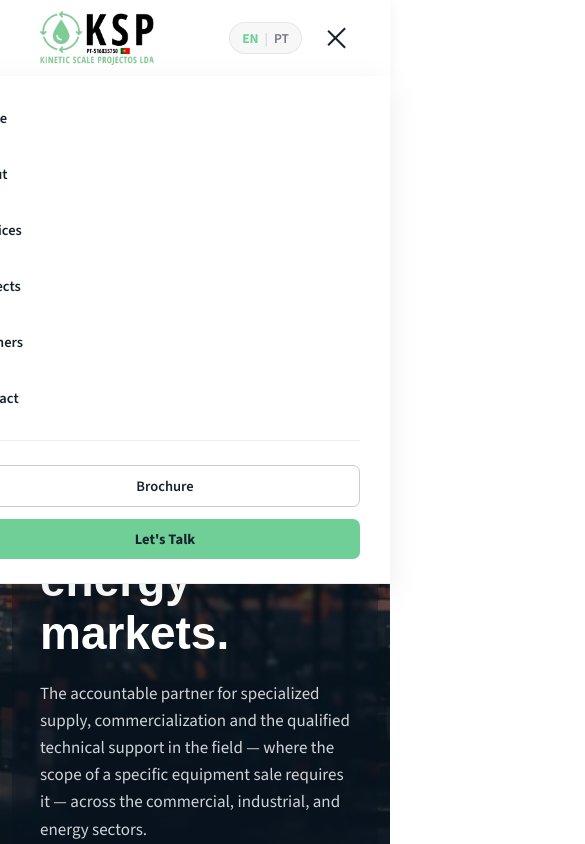
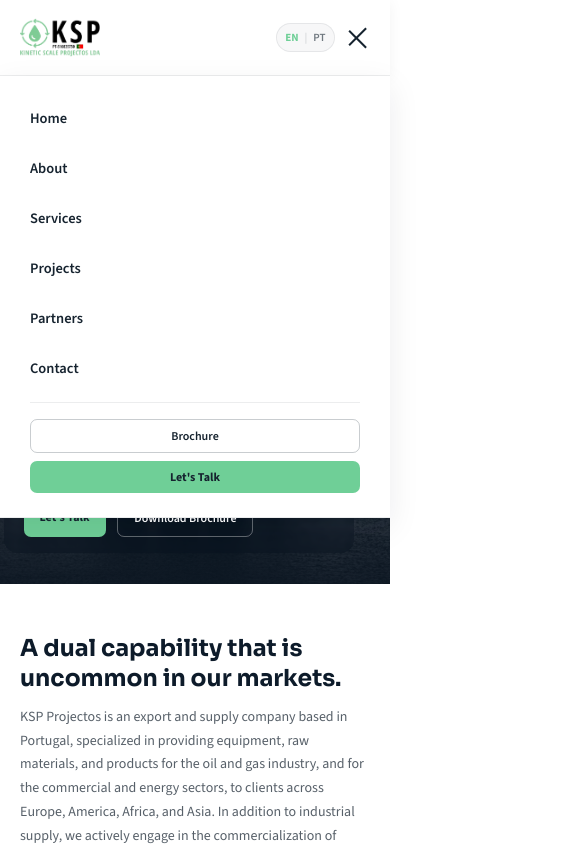
Before and after one commit to 16SAGG/KSP, a React (Vite) app: page / in a window 390 px wide. Both pictures are taken after a click on the button "Toggle navigation menu". Shown: the top 844 px of the page, 585 px wide, since content can reach past the window. Built offline with nearby package versions, Linux system fonts and the light colour scheme.

Commit message:
Responsive

```diff
--- a/src/App.css
+++ b/src/App.css
@@ -1,11 +1,35 @@
 @import url('https://fonts.googleapis.com/css2?family=Source+Sans+3:ital,wght@0,200..900;1,200..900&display=swap');
+@import url('https://fonts.googleapis.com/css2?family=Sora:wght@400;700;800&display=swap');
 
-body{
+* {
+  box-sizing: border-box;
+}
+
+body {
   background-color: "#fff";
   margin: 0px;
+  font-family: 'Source Sans 3', sans-serif;
 }
 
-a{
+a {
   text-decoration: 'none';
   font: '600 14.5px "Source Sans 3", sans-serif';
 }
+
+h1, h2, h3, h4, h5, h6 {
+  font-family: 'Sora', sans-serif;
+  margin: 0;
+}
+
+/* Global responsive utilities */
+@media (max-width: 768px) {
+  body {
+    font-size: 14px;
+  }
+}
+
+@media (max-width: 480px) {
+  body {
+    font-size: 13px;
+  }
+}
--- a/src/components/Navbar.css
+++ b/src/components/Navbar.css
@@ -38,16 +38,18 @@
   position: absolute;
   top: 76px;
   right: 0;
-  width: 320px;
+  width: clamp(280px, 100vw - 20px, 320px);
   background: #FFF;
   border-left: 1px solid rgba(13, 27, 42, 0.08);
   border-bottom: 1px solid rgba(13, 27, 42, 0.08);
   box-shadow: -5px 10px 30px rgba(13, 27, 42, 0.08);
-  padding: 30px 40px;
+  padding: clamp(20px, 5vw, 30px) clamp(20px, 5vw, 40px);
   flex-direction: column;
-  gap: 24px;
+  gap: clamp(16px, 4vw, 24px);
   z-index: 49;
   animation: slideDown 0.3s ease-out forwards;
+  max-height: calc(100vh - 76px);
+  overflow-y: auto;
 }
 
 .nav-mobile-menu.open {
@@ -57,13 +59,13 @@
 .nav-mobile-links {
   display: flex;
   flex-direction: column;
-  gap: 20px;
+  gap: clamp(14px, 3vw, 20px);
 }
 
 .nav-mobile-links a {
   padding: 8px 0;
   transition: all 0.2s ease;
-  font: 600 15px "Source Sans 3", sans-serif;
+  font: 600 clamp(13px, 3.5vw, 15px) "Source Sans 3", sans-serif;
   color: rgb(22, 35, 47);
   text-decoration: none;
 }
@@ -76,8 +78,8 @@
 .nav-mobile-actions {
   display: flex;
   flex-direction: column;
-  gap: 12px;
-  padding-top: 24px;
+  gap: clamp(8px, 2vw, 12px);
+  padding-top: clamp(16px, 3vw, 24px);
   border-top: 1px solid rgba(13, 27, 42, 0.08);
 }
 
--- a/src/components/Navbar.jsx
+++ b/src/components/Navbar.jsx
@@ -50,7 +50,7 @@ function Navbar() {
         <div
          style={{
             margin: '0px auto',
-            padding: '0px 40px',
+            padding: '0px clamp(16px, 5vw, 40px)',
             display: 'flex',
             alignItems: 'center',
             justifyContent: 'space-between',
@@ -69,23 +69,23 @@ function Navbar() {
                     src="ksp-logo.png"
                     alt="KSP Projectos — Kinetic Scale Projectos, LDA"
                     style={{
-                        height: '57px',
+                        height: 'clamp(40px, 10vw, 57px)',
                         objectFit: 'contain',
                         display:'block'
                     }}
                 />
             </a>
 
-            <div style={{ display: 'flex', alignItems: 'center', gap: '24px' }}>
+            <div style={{ display: 'flex', alignItems: 'center', gap: 'clamp(12px, 3vw, 24px)' }}>
                 {/* Language Switcher */}
                 <div
                     style={{
                         display: 'flex',
                         alignItems: 'center',
                         gap: '6px',
-                        font: '600 13.5px "Source Sans 3", sans-serif',
+                        font: '600 clamp(11px, 2.5vw, 13.5px) "Source Sans 3", sans-serif',
                         background: 'rgba(13, 27, 42, 0.03)',
-                        padding: '6px 12px',
+                        padding: '6px clamp(8px, 2vw, 12px)',
                         borderRadius: '20px',
                         border: '1px solid rgba(13, 27, 42, 0.08)'
                     }}
@@ -141,10 +141,10 @@ function Navbar() {
                     <a
                         style={{
                             textDecoration: 'none',
-                            font: '600 14.5px "Source Sans 3", sans-serif',
+                            font: '600 clamp(12px, 3vw, 14.5px) "Source Sans 3", sans-serif',
                             color: 'rgb(22, 35, 47)',
                             border: '1px solid rgba(13, 27, 42, 0.22)',
-                            padding: '10px 16px',
+                            padding: 'clamp(8px, 2vw, 10px) clamp(12px, 3vw, 16px)',
                             borderRadius: '7px'
                         }}
                         href="KSP Brochure - v2.pdf"
@@ -156,10 +156,10 @@ function Navbar() {
                     <a
                         style={{
                             textDecoration: 'none',
-                            font: '700 14.5px "Source Sans 3", sans-serif',
+                            font: '700 clamp(12px, 3vw, 14.5px) "Source Sans 3", sans-serif',
                             color: 'rgb(22, 35, 47)',
                             background : 'rgb(111, 207, 151)',
-                            padding: '10px 18px',
+                            padding: 'clamp(8px, 2vw, 10px) clamp(12px, 3vw, 18px)',
                             borderRadius: '7px'
                         }}
                         href='#contact'
--- a/src/sections/Home.jsx
+++ b/src/sections/Home.jsx
@@ -34,7 +34,7 @@ function Home() {
         <div
             style={{
                 position:'relative',
-                minHeight:'640px',
+                minHeight:'max(400px, 60vh)',
                 display:'flex',
                 flexDirection:'column',
                 justifyContent:'flex-end',
@@ -46,13 +46,13 @@ function Home() {
             <div
                 style={{
                     margin: '0px auto',
-                    padding: '90px 40px 70px',
+                    padding: 'clamp(40px, 10vw, 90px) clamp(20px, 5vw, 40px) clamp(30px, 8vw, 70px)',
                     width: '100%',
                     boxSizing: 'border-box',
                     display:'flex',
                     justifyContent: 'space-between',
                     alignItems:'flex-end',
-                    gap:'40px',
+                    gap:'clamp(20px, 5vw, 40px)',
                     flexWrap: 'wrap'
                 }}
             >
@@ -62,36 +62,37 @@ function Home() {
                         background:'rgba(10, 20, 32, 0.38)',
                         backdropFilter: 'blur(2px)',
                         borderRadius: '14px',
-                        padding: '24px 28px',
-                        margin: '0px -28px',
-                        maxWidth: '660px'
+                        padding: 'clamp(16px, 4vw, 24px) clamp(16px, 5vw, 28px)',
+                        margin: '0px clamp(-16px, -5vw, -28px)',
+                        maxWidth: '100%',
+                        minWidth: '280px'
                     }}
                 >
                     <p
                         style={{
-                            font: '700 12.5px "Source Sans 3", sans-serif',
+                            font: '700 clamp(10px, 2.5vw, 12.5px) "Source Sans 3", sans-serif',
                             letterSpacing:'2px',
                             color: 'rgb(111, 207, 151)',
                             textTransform: 'uppercase',
-                            marginBottom: '16px'
+                            marginBottom: 'clamp(12px, 3vw, 16px)'
                         }}
                     >
                         {t.tag}
                     </p>
                     <h1
                         style={{
-                            font: '800 46px / 1.15 Sora, sans-serif',
+                            font: '800 clamp(28px, 8vw, 46px) / 1.15 Sora, sans-serif',
                             color: '#fff',
-                            margin: '0px 0px 20px'
+                            margin: '0px 0px clamp(12px, 3vw, 20px)'
                         }}
                     >
                         {t.title}
                     </h1>
                     <p
                         style={{
-                            font: '400 17px / 1.6 "Source Sans 3", sans-serif',
+                            font: '400 clamp(14px, 4vw, 17px) / 1.6 "Source Sans 3", sans-serif',
                             color: 'rgba(255, 255, 255, 0.82)',
-                            margin: '0px 0px 28px',
+                            margin: '0px 0px clamp(16px, 4vw, 28px)',
                             maxWidth: '560px'
                         }}
                     >
@@ -100,18 +101,19 @@ function Home() {
                     <div
                         style={{
                             display:'flex',
-                            gap:'14px',
+                            gap:'clamp(10px, 3vw, 14px)',
                             flexWrap:'wrap'
                         }}
                     >
                         <a
                             style={{
                                 textDecoration: 'none',
-                                font: '700 14.5px "Source Sans 3", sans-serif',
+                                font: '700 clamp(12px, 3vw, 14.5px) "Source Sans 3", sans-serif',
                                 color: 'rgb(22, 35, 47)',
                                 background : 'rgb(111, 207, 151)',
-                                padding: '14px 26px',
-                                borderRadius: '7px'
+                                padding: 'clamp(10px, 2.5vw, 14px) clamp(16px, 4vw, 26px)',
+                                borderRadius: '7px',
+                                transition: 'all 0.2s ease'
                             }}
                             href='#contact'
                         >
@@ -120,11 +122,12 @@ function Home() {
                         <a
                             style={{
                                 textDecoration: 'none',
-                                font: '600 14.5px "Source Sans 3", sans-serif',
+                                font: '600 clamp(12px, 3vw, 14.5px) "Source Sans 3", sans-serif',
                                 color: 'rgb(255, 255, 255)',
                                 border: '1px solid rgba(255, 255, 255, 0.35)',
-                                padding: '14px 26px',
-                                borderRadius: '7px'
+                                padding: 'clamp(10px, 2.5vw, 14px) clamp(16px, 4vw, 26px)',
+                                borderRadius: '7px',
+                                transition: 'all 0.2s ease'
                             }}
                             href="KSP Brochure - v2.pdf"
                             download
@@ -150,19 +153,19 @@ function Home() {
                 <div data-dc-tpl="38" style={{
                     maxWidth: '1280px',
                     margin: '0px auto',
-                    padding: '90px 40px',
+                    padding: 'clamp(50px, 10vw, 90px) clamp(20px, 5vw, 40px)',
                     display: 'flex',
-                    gap: '64px',
+                    gap: 'clamp(30px, 7vw, 64px)',
                     alignItems: 'center',
                     flexWrap:'wrap'
                 }}>
-                    <div data-dc-tpl="39" style={{ flex: '1 1 420px', minWidth: '320px' }}>
+                    <div data-dc-tpl="39" style={{ flex: '1 1 clamp(280px, 100%, 420px)', minWidth: '280px' }}>
                         <h2
                             data-dc-tpl="40"
                             style={{
-                                font: '700 32px / 1.25 Sora, sans-serif',
+                                font: '700 clamp(22px, 6vw, 32px) / 1.25 Sora, sans-serif',
                                 color: 'rgb(13, 27, 42)',
-                                margin: '0px 0px 20px'
+                                margin: '0px 0px clamp(12px, 3vw, 20px)'
                             }}
                         >
                             {t.dualTitle}
@@ -171,17 +174,16 @@ function Home() {
                         <p
                             data-dc-tpl="41"
                             style={{
-                                font: '400 16.5px / 1.7 "Source Sans 3", sans-serif',
+                                font: '400 clamp(14px, 3.5vw, 16.5px) / 1.7 "Source Sans 3", sans-serif',
                                 color: 'rgba(22, 35, 47, 0.72)',
-                                margin: '0px 0px 16px'
+                                margin: '0px 0px clamp(12px, 3vw, 16px)'
                             }}
                         >
                             <span
                                 data-dc-tpl="42"
                                 style={{
                                     color: 'rgba(22, 35, 47, 0.72)',
-                                    fontSize: '16.5px',
-                                    lineHeight: '28px'
+                                    lineHeight: '1.7'
                                 }}
                             >
                                 {t.dualDesc1}
@@ -191,7 +193,7 @@ function Home() {
                         <p
                             data-dc-tpl="43"
                             style={{
-                                font: '400 16.5px / 1.7 "Source Sans 3", sans-serif',
+                                font: '400 clamp(14px, 3.5vw, 16.5px) / 1.7 "Source Sans 3", sans-serif',
                                 color: 'rgba(22, 35, 47, 0.72)',
                                 margin: '0px'
                             }}
@@ -199,7 +201,7 @@ function Home() {
                             {t.dualDesc2}
                         </p>
                     </div>
-                    <div data-dc-tpl="44" style={{ flex: '1 1 380px', minWidth: '300px' }}>
+                    <div data-dc-tpl="44" style={{ flex: '1 1 clamp(280px, 100%, 380px)', minWidth: '280px' }}>
                         <img
                             data-dc-tpl="45"
                             src="engineer-3d-model.png"
```
Also changed, not shown: src/components/Footer.jsx (+6 -6 lines), src/sections/About.jsx (+42 -41 lines), src/sections/Contact.jsx (+8 -8 lines), src/sections/Partners.jsx (+17 -18 lines), src/sections/Services.jsx (+62 -60 lines), public/partner-tesco.png.
